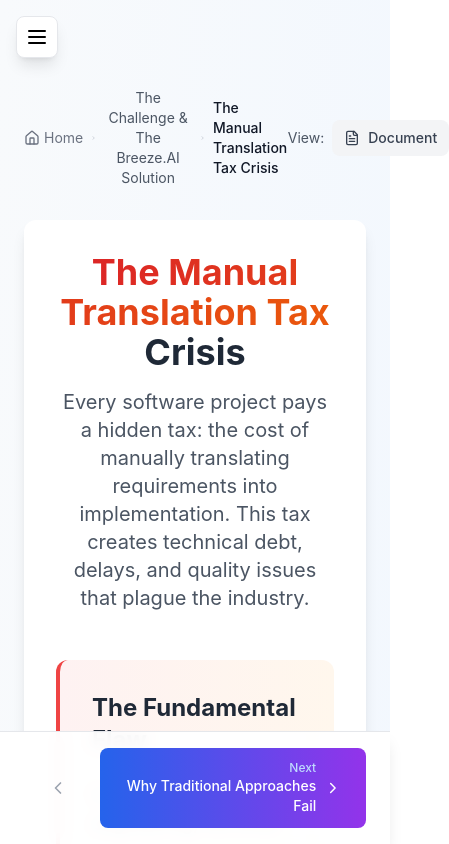
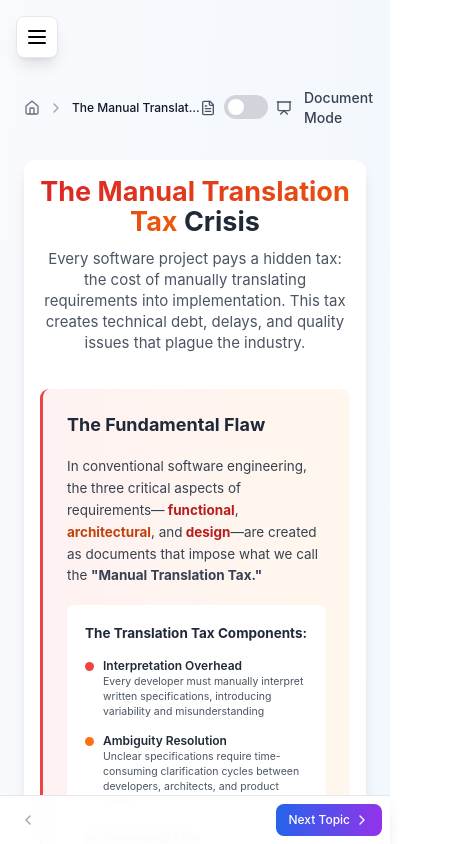
Before and after one commit to accionlabs/breeze.ai-process-model, a React (Vite) app: page / in a window 390 px wide. Both pictures are taken after a click on the button "Start with The Challenge". Shown: the top 844 px of the page, 449 px wide, since content can reach past the window. Built offline with nearby package versions, Linux system fonts and the light colour scheme.

Commit message:
fixed mobile scaling and navigation issues

```diff
--- a/src/components/TopicCards.tsx
+++ b/src/components/TopicCards.tsx
@@ -171,6 +171,16 @@ const TopicCards: React.FC<TopicCardsProps> = ({
           element.classList.remove('slide-visible');
         }
       });
+
+      // Scroll to the card content (below breadcrumbs) when slide changes
+      if (contentRef.current) {
+        const rect = contentRef.current.getBoundingClientRect();
+        const targetY = window.scrollY + rect.top - 50; // 50px margin from top
+        window.scrollTo({
+          top: targetY,
+          behavior: 'smooth'
+        });
+      }
     } else if (!isSlideMode && slides.length > 0) {
       // Reset all slides to visible when not in slide mode
       slides.forEach((slide) => {
@@ -288,7 +298,7 @@ const TopicCards: React.FC<TopicCardsProps> = ({
     <div className="max-w-6xl mx-auto">
       {/* Breadcrumb Navigation and View Mode Toggle */}
       <div className="flex items-center justify-between mb-8 print:hidden">
-        <nav className="breadcrumbs" aria-label="Breadcrumb">
+        <nav className="breadcrumbs hidden md:block" aria-label="Breadcrumb">
           <div className="flex items-center space-x-2 text-sm">
             {/* Home */}
             {onHome && (
@@ -328,36 +338,66 @@ const TopicCards: React.FC<TopicCardsProps> = ({
           </div>
         </nav>
 
+        {/* Mobile-only simplified breadcrumb */}
+        <nav className="breadcrumbs md:hidden" aria-label="Breadcrumb">
+          <div className="flex items-center space-x-2 text-sm">
+            {onHome && (
+              <button
+                onClick={onHome}
+                className="flex items-center gap-1 text-gray-500 hover:text-gray-700 transition-colors"
+              >
+                <Home className="w-4 h-4" />
+              </button>
+            )}
+            {onHome && subTopic && (
+              <ChevronRight className="w-4 h-4 text-gray-400" />
+            )}
+            {subTopic && (
+              <span className="text-gray-900 font-medium text-xs truncate max-w-32">
+                {subTopic.title}
+              </span>
+            )}
+          </div>
+        </nav>
+
         {/* View Mode Toggle */}
+        <div className="flex items-center gap-3">
+          {/* Toggle Switch */}
           <div className="flex items-center gap-2">
-          <span className="text-sm text-gray-600">View:</span>
+            <FileText className="w-4 h-4 text-gray-600" />
+            <div className="relative">
               <button
                 onClick={toggleSlideMode}
-            className={`flex items-center gap-2 px-3 py-2 rounded-lg text-sm font-medium transition-colors ${
-              isSlideMode
-                ? 'bg-blue-100 text-blue-700 border border-blue-200'
-                : 'bg-gray-100 text-gray-700 hover:bg-gray-200'
+                className={`relative inline-flex h-6 w-11 items-center rounded-full transition-colors ${
+                  isSlideMode ? 'bg-blue-600' : 'bg-gray-300'
                 }`}
+                title={isSlideMode ? 'Switch to Document Mode' : 'Switch to Slide Mode'}
               >
-            {isSlideMode ? (
-              <>
-                <Presentation className="w-4 h-4" />
-                <span>Slides</span>
-                <span className="text-xs bg-blue-200 text-blue-800 px-2 py-1 rounded-full">
+                <span
+                  className={`inline-block h-4 w-4 transform rounded-full bg-white transition-transform ${
+                    isSlideMode ? 'translate-x-6' : 'translate-x-1'
+                  }`}
+                />
+              </button>
+            </div>
+            <Presentation className="w-4 h-4 text-gray-600" />
+          </div>
+
+          {/* Mode Label and Counter */}
+          <div className="flex items-center gap-2">
+            <span className="text-sm font-medium text-gray-700">
+              {isSlideMode ? 'Slide Mode' : 'Document Mode'}
+            </span>
+            {isSlideMode && slides.length > 0 && (
+              <span className="text-xs bg-blue-100 text-blue-800 px-2 py-1 rounded-full font-medium">
                 {currentSlideIndex + 1}/{slides.length}
               </span>
-              </>
-            ) : (
-              <>
-                <FileText className="w-4 h-4" />
-                <span>Document</span>
-              </>
             )}
-          </button>
+          </div>
 
           {/* Keyboard shortcuts hint */}
           {isSlideMode && (
-            <div className="text-xs text-gray-500 ml-2">
+            <div className="text-xs text-gray-500 ml-2 hidden md:block">
               Use ←→ or spacebar to navigate • Esc to exit
             </div>
           )}
@@ -367,10 +407,10 @@ const TopicCards: React.FC<TopicCardsProps> = ({
       {/* Current Card Content */}
       <div className="mb-8 pb-24">
         {CurrentComponent && (
-          <div className={`bg-white rounded-xl shadow-lg p-8 ${isSlideMode ? 'slide-mode' : ''}`}>
+          <div className={`bg-white rounded-xl shadow-lg p-4 md:p-8 ${isSlideMode ? 'slide-mode' : ''}`}>
             <div
               ref={contentRef}
-              className={isSlideMode ? 'slide-container' : ''}
+              className={`${isSlideMode ? 'slide-container' : ''} mobile-scale md:transform-none`}
               style={isSlideMode ? { minHeight: '400px' } : {}}
             >
               <CurrentComponent
@@ -385,57 +425,59 @@ const TopicCards: React.FC<TopicCardsProps> = ({
 
       {/* Navigation Controls - Fixed to bottom */}
       <div className="fixed bottom-0 left-0 right-0 lg:left-80 fixed-bottom-nav border-t border-gray-200 shadow-lg z-50 print:hidden">
-        <div className="max-w-6xl mx-auto px-6 py-4">
+        <div className="max-w-6xl mx-auto px-2 md:px-6 py-2 md:py-4 mobile-nav-compact md:mobile-nav-normal">
           {/* Slide Mode Layout */}
           {isSlideMode ? (
-            <div className="flex items-center justify-between">
+            <div className="flex items-center justify-between gap-1 md:gap-4">
               {/* Left: Topic Previous */}
               <button
                 onClick={goToPrevious}
                 disabled={!previousItem}
-                className={`flex items-center gap-2 px-4 py-2 rounded-lg font-medium transition-all ${
+                className={`flex items-center gap-1 px-2 py-2 md:px-4 md:py-2 rounded-lg font-medium transition-all text-xs md:text-sm ${
                   !previousItem
                     ? 'text-gray-400 cursor-not-allowed'
                     : 'text-gray-600 hover:bg-gray-100'
                 }`}
               >
-                <ChevronLeft className="w-4 h-4" />
-                <div className="text-left">
+                <ChevronLeft className="w-3 h-3 md:w-4 md:h-4" />
+                <div className="text-left hidden sm:block">
                   {previousItem && (
-                    <div className="text-sm font-medium">{previousItem.title}</div>
+                    <div className="text-xs md:text-sm font-medium">
+                      Previous Topic
+                    </div>
                   )}
                 </div>
               </button>
 
               {/* Center: Slide Navigation Controls */}
               {slides.length > 0 && (
-                <div className="flex items-center gap-3">
+                <div className="flex items-center gap-1 md:gap-3">
                   <button
                     onClick={goToPreviousSlide}
-                    className={`flex items-center gap-1 px-4 py-2 rounded-lg text-sm font-medium transition-all ${
+                    className={`flex items-center gap-1 px-2 py-1 md:px-4 md:py-2 rounded-lg text-xs md:text-sm font-medium transition-all ${
                       currentSlideIndex === 0 && previousItem
                         ? 'text-blue-600 bg-blue-50 hover:bg-blue-100 border border-blue-200'
                         : 'text-white bg-gradient-to-r from-gray-600 to-gray-700 hover:shadow-lg border border-gray-600'
                     }`}
                     title={currentSlideIndex === 0 && previousItem ? `Go to previous topic: ${previousItem.title}` : 'Go to previous slide'}
                   >
-                    <ChevronLeft className="w-4 h-4" />
+                    <ChevronLeft className="w-3 h-3 md:w-4 md:h-4" />
                     {currentSlideIndex === 0 && previousItem ? (
-                      <span className="text-xs font-medium">
-                        ← Previous Topic
+                      <span className="text-xs font-medium hidden sm:inline">
+                        ← Topic
                       </span>
                     ) : (
-                      "Previous Slide"
+                      <span className="hidden sm:inline">Previous</span>
                     )}
                   </button>
 
-                  <span className="text-sm text-gray-500 px-3 font-medium">
-                    {slidesLoading ? 'Loading...' : slides.length > 0 ? `${currentSlideIndex + 1} of ${slides.length}` : 'No slides'}
+                  <span className="text-xs md:text-sm text-gray-500 px-1 md:px-3 font-medium slide-counter">
+                    {slidesLoading ? '...' : slides.length > 0 ? `${currentSlideIndex + 1}/${slides.length}` : '0'}
                   </span>
 
                   <button
                     onClick={goToNextSlide}
-                    className={`flex items-center gap-1 px-4 py-2 rounded-lg text-sm font-medium transition-all ${
+                    className={`flex items-center gap-1 px-2 py-1 md:px-4 md:py-2 rounded-lg text-xs md:text-sm font-medium transition-all ${
                       currentSlideIndex === slides.length - 1 && (nextItem || !nextItem)
                         ? 'text-blue-600 bg-blue-50 hover:bg-blue-100 border border-blue-200'
                         : 'text-white bg-gradient-to-r from-blue-600 to-purple-600 hover:shadow-lg'
@@ -449,15 +491,15 @@ const TopicCards: React.FC<TopicCardsProps> = ({
                     }
                   >
                     {currentSlideIndex === slides.length - 1 && nextItem ? (
-                      <span className="text-xs font-medium">
-                        Next Topic →
+                      <span className="text-xs font-medium hidden sm:inline">
+                        Topic →
                       </span>
                     ) : currentSlideIndex === slides.length - 1 && !nextItem ? (
-                      <span className="text-xs font-medium">{completionButtonText}</span>
+                      <span className="text-xs font-medium">{completionButtonText.split(' ')[0]}</span>
                     ) : (
-                      "Next Slide"
+                      <span className="hidden sm:inline">Next</span>
                     )}
-                    <ChevronRight className="w-4 h-4" />
+                    <ChevronRight className="w-3 h-3 md:w-4 md:h-4" />
                   </button>
                 </div>
               )}
@@ -465,36 +507,40 @@ const TopicCards: React.FC<TopicCardsProps> = ({
               {/* Right: Topic Next */}
               <button
                 onClick={goToNext}
-                className="flex items-center gap-2 px-4 py-2 rounded-lg font-medium text-gray-600 hover:bg-gray-100 border border-gray-300 transition-all"
+                className="flex items-center gap-1 px-2 py-2 md:px-4 md:py-2 rounded-lg font-medium text-gray-600 hover:bg-gray-100 border border-gray-300 transition-all text-xs md:text-sm"
               >
-                <div className="text-right">
+                <div className="text-right hidden sm:block">
                   {nextItem ? (
-                    <div className="text-sm font-medium">{nextItem.title}</div>
+                    <div className="text-xs md:text-sm font-medium">
+                      Next Topic
+                    </div>
                   ) : (
-                    <div className="text-sm font-medium">{completionButtonText}</div>
+                    <div className="text-xs md:text-sm font-medium">{completionButtonText.split(' ')[0]}</div>
                   )}
                 </div>
-                <ChevronRight className="w-4 h-4" />
+                <ChevronRight className="w-3 h-3 md:w-4 md:h-4" />
               </button>
             </div>
           ) : (
             /* Document Mode Layout */
-            <div className="flex justify-between items-center">
+            <div className="flex justify-between items-center gap-2">
               <button
                 onClick={goToPrevious}
                 disabled={!previousItem}
-                className={`flex items-center gap-2 px-6 py-3 rounded-lg font-medium transition-all ${
+                className={`flex items-center gap-1 md:gap-2 px-3 py-2 md:px-6 md:py-3 rounded-lg font-medium transition-all text-xs md:text-sm ${
                   !previousItem
                     ? 'text-gray-400 cursor-not-allowed'
                     : 'text-gray-700 hover:bg-gray-100'
                 }`}
               >
-                <ChevronLeft className="w-5 h-5" />
+                <ChevronLeft className="w-4 h-4 md:w-5 md:h-5" />
                 <div className="text-left">
                   {previousItem && (
                     <>
-                      <div className="text-xs text-gray-500">Previous</div>
-                      <div className="text-sm font-medium">{previousItem.title}</div>
+                      <div className="text-xs text-gray-500 hidden md:block">Previous</div>
+                      <div className="text-xs md:text-sm font-medium">
+                        Previous Topic
+                      </div>
                     </>
                   )}
                 </div>
@@ -502,19 +548,21 @@ const TopicCards: React.FC<TopicCardsProps> = ({
 
               <button
                 onClick={goToNext}
-                className="flex items-center gap-2 px-6 py-3 bg-gradient-to-r from-blue-600 to-purple-600 text-white rounded-lg font-medium hover:shadow-lg transition-all"
+                className="flex items-center gap-1 md:gap-2 px-3 py-2 md:px-6 md:py-3 bg-gradient-to-r from-blue-600 to-purple-600 text-white rounded-lg font-medium hover:shadow-lg transition-all text-xs md:text-sm"
               >
                 <div className="text-right">
                   {nextItem ? (
                     <>
-                      <div className="text-xs text-blue-200">Next</div>
-                      <div className="text-sm font-medium">{nextItem.title}</div>
+                      <div className="text-xs text-blue-200 hidden md:block">Next</div>
+                      <div className="text-xs md:text-sm font-medium">
+                        Next Topic
+                      </div>
                     </>
                   ) : (
-                    <div className="text-sm font-medium">{completionButtonText}</div>
+                    <div className="text-xs md:text-sm font-medium">{completionButtonText}</div>
                   )}
                 </div>
-                <ChevronRight className="w-5 h-5" />
+                <ChevronRight className="w-4 h-4 md:w-5 md:h-5" />
               </button>
             </div>
           )}
--- a/src/index.css
+++ b/src/index.css
@@ -125,3 +125,34 @@ body {
 .slide-container {
   scroll-behavior: smooth;
 }
+
+/* Mobile optimizations */
+@media (max-width: 768px) {
+  /* Scale down content on mobile to prevent horizontal compression */
+  .mobile-scale {
+    transform: scale(0.75);
+    transform-origin: top left;
+    width: 133.33%; /* Compensate for 0.75 scale: 1/0.75 = 1.33 */
+  }
+
+  /* Ensure mobile scaling doesn't create horizontal overflow */
+  body {
+    overflow-x: hidden;
+  }
+
+  /* Compact navigation on mobile */
+  .mobile-nav-compact {
+    padding: 0.5rem;
+    font-size: 0.75rem;
+  }
+
+  .mobile-nav-compact button {
+    padding: 0.5rem 0.75rem;
+    font-size: 0.75rem;
+  }
+
+  .mobile-nav-compact .slide-counter {
+    font-size: 0.6875rem;
+    padding: 0.25rem 0.5rem;
+  }
+}
```
Also changed, not shown: 5 other files (tests, documents, lock files or other folders). Lines whose indentation alone changed are shown as unchanged.
